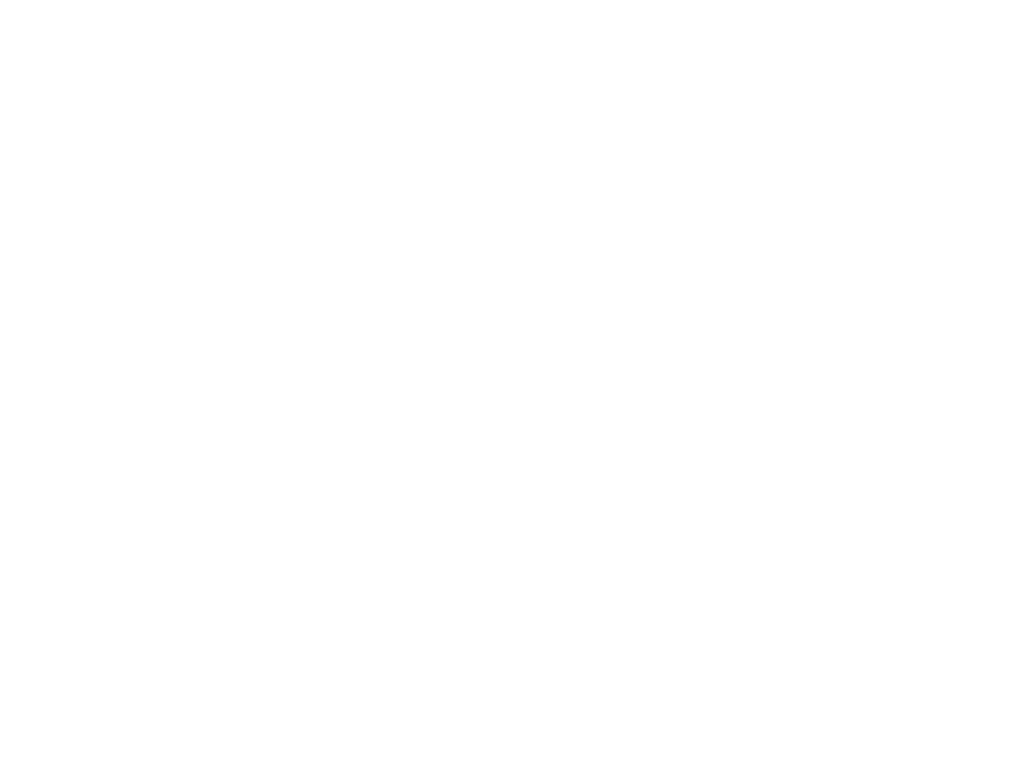
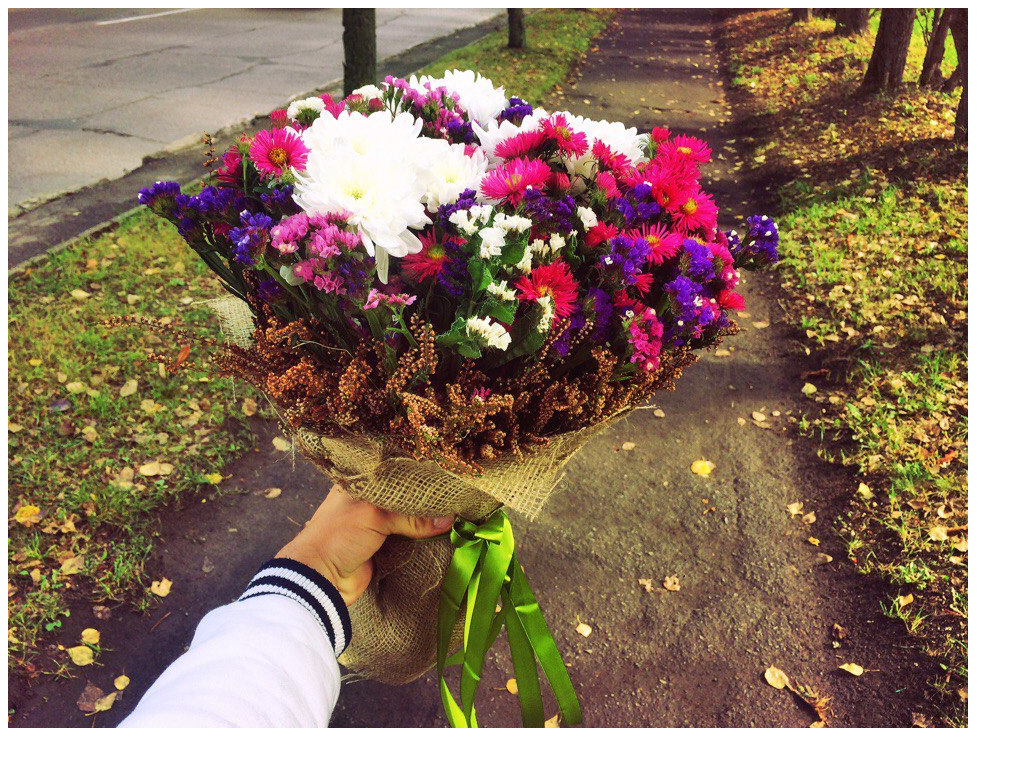
Before and after one commit to AnnaAnastasiiy/hayki, a plain HTML site: page index.html in a window 1280 px wide. Shown: the whole page, without its empty margins (0-1023 px from the left). Drawn offline with Linux system fonts and the light colour scheme.

Commit message:
додана картинка 2

```diff
--- a/index.html
+++ b/index.html
@@ -4,6 +4,6 @@
         <title>Привіт </title>
     </head>
     <body>
-
+        <img src="flower.jpg" alt="flowers"></img>
     </body>
 </html>
```
